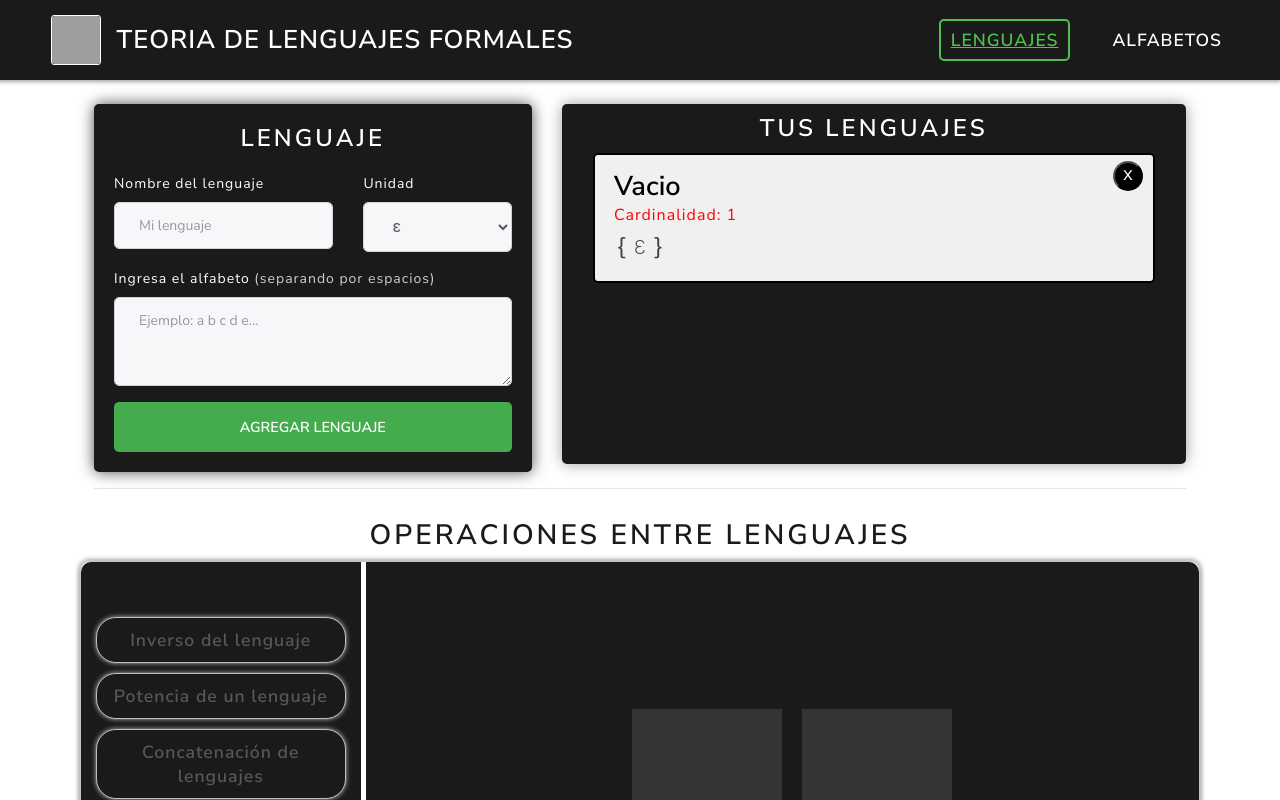
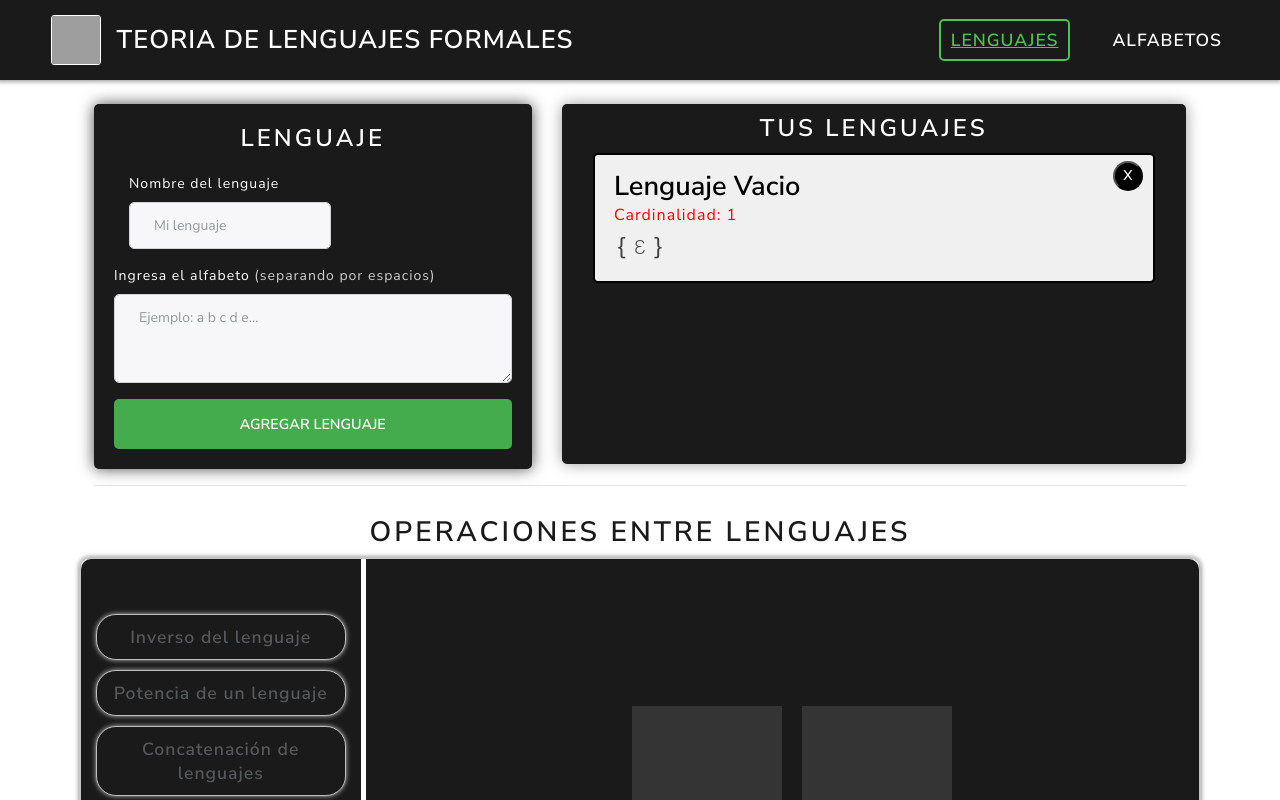
Before and after one commit to LuisEGM/TLenguajesFormales, a React app: page / in a window 1280 px wide. Shown: the top 800 px of the page. Built offline with nearby package versions, Linux system fonts and the light colour scheme; grey boxes are pictures that could not be loaded.

Commit message:
Quitando el elemento del formulario

```diff
--- a/src/app/components/formLenguaje.jsx
+++ b/src/app/components/formLenguaje.jsx
@@ -5,12 +5,10 @@ const FormLenguaje = ({list,agregarLenguaje}) => {
 
     const [namelenguaje,setNameLenguaje] = useState('');
     const [alfabeto,setAlfabeto] = useState('');
-    const [elemUnidad,setElemUnidad] = useState('ε');
 
     const handleChange = e => {
         if(e.target.name == "nameLenguage") setNameLenguaje(e.target.value);
         if(e.target.name == "alfabeto") setAlfabeto(e.target.value);
-        if(e.target.name == "elemUnidad") setElemUnidad(e.target.value);
     }
 
     const handleSubmit = e => {
@@ -31,14 +29,12 @@ const FormLenguaje = ({list,agregarLenguaje}) => {
             else{
                 let lenguaje = {
                     nameLenguaje: namelenguaje,
-                    alfabeto: alfabeto,
-                    elemUnidad: elemUnidad
+                    alfabeto: alfabeto
                 }
                 // console.log(lenguaje);
                 agregarLenguaje(lenguaje);
                 setNameLenguaje('');
                 setAlfabeto('');
-                setElemUnidad('ε');
             }
         }
         else{
@@ -54,19 +50,9 @@ const FormLenguaje = ({list,agregarLenguaje}) => {
 
                 <form onSubmit={handleSubmit} className="form">
 
-                    <div className="row">
-                        <div className="col-md-7 form-group">
-                            <label className="label-tx" htmlFor="nameLenguaje">Nombre del lenguaje</label>
-                            <input autoComplete="off" value={namelenguaje} onChange={handleChange} type="text" name="nameLenguage" className="form-control" id="nameLenguaje" placeholder="Mi lenguaje"/>
-                        </div>
-                        <div className="col-md-5 form-group">
-                            <label className="label-tx" htmlFor="elemUnidad">Unidad</label>
-                            <select className="form-control" id="elemUnidad" name="elemUnidad" value={elemUnidad} onChange={handleChange}>
-                                <option>ε</option>
-                                <option>λ</option>
-                                <option>β</option>
-                            </select>
-                        </div>
+                    <div className="col-md-7 form-group">
+                        <label className="label-tx" htmlFor="nameLenguaje">Nombre del lenguaje</label>
+                        <input autoComplete="off" value={namelenguaje} onChange={handleChange} type="text" name="nameLenguage" className="form-control" id="nameLenguaje" placeholder="Mi lenguaje"/>
                     </div>
 
                     <div className="form-group">
--- a/src/app/modules/modulo1.js
+++ b/src/app/modules/modulo1.js
@@ -11,7 +11,7 @@ export const formatearAlfabeto = (alfabeto,elemUnidad) => {
     const alfaVec = vectorizarAlfabeto(alfabeto);
     //agrega al comienzo del vector
     alfaVec.unshift(elemUnidad);
-    // console.log(alfaVec);
+    console.log(alfaVec);
     return alfaVec;
 }
 
--- a/src/app/store.js
+++ b/src/app/store.js
@@ -3,7 +3,7 @@ import { createStore } from 'redux';
 const initialState = {
     listLenguajes: [
         {
-            nameLenguaje: 'Vacio',
+            nameLenguaje: 'Lenguaje Vacio',
             alfabeto: '',
             elemUnidad: ' ε '
         }
--- a/src/app/styles/main.scss
+++ b/src/app/styles/main.scss
@@ -72,11 +72,6 @@ nav{
         width: 100%;
         border-radius: 5px;
 
-        select{
-            font-size: 1rem;
-            border-radius: 5px;
-        }
-
         input, textarea{
             border-radius: 5px;
         }
```
